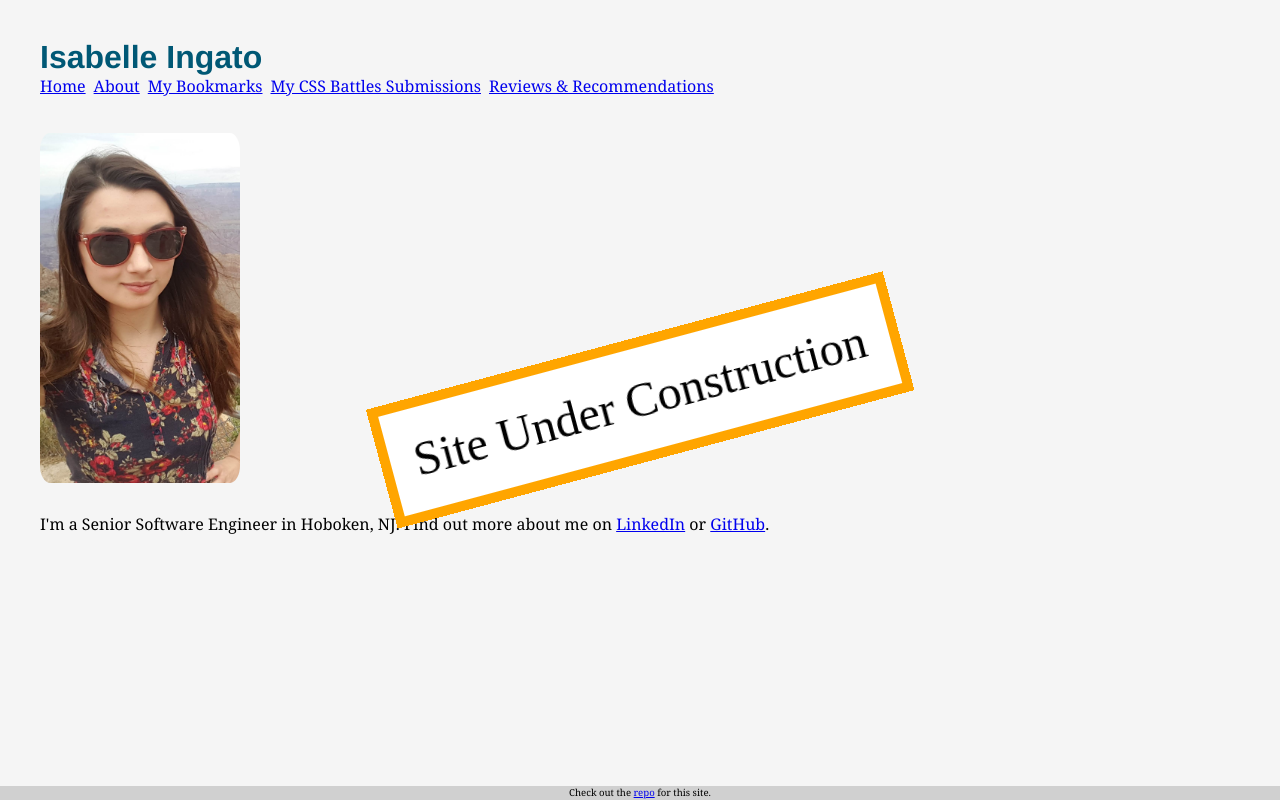
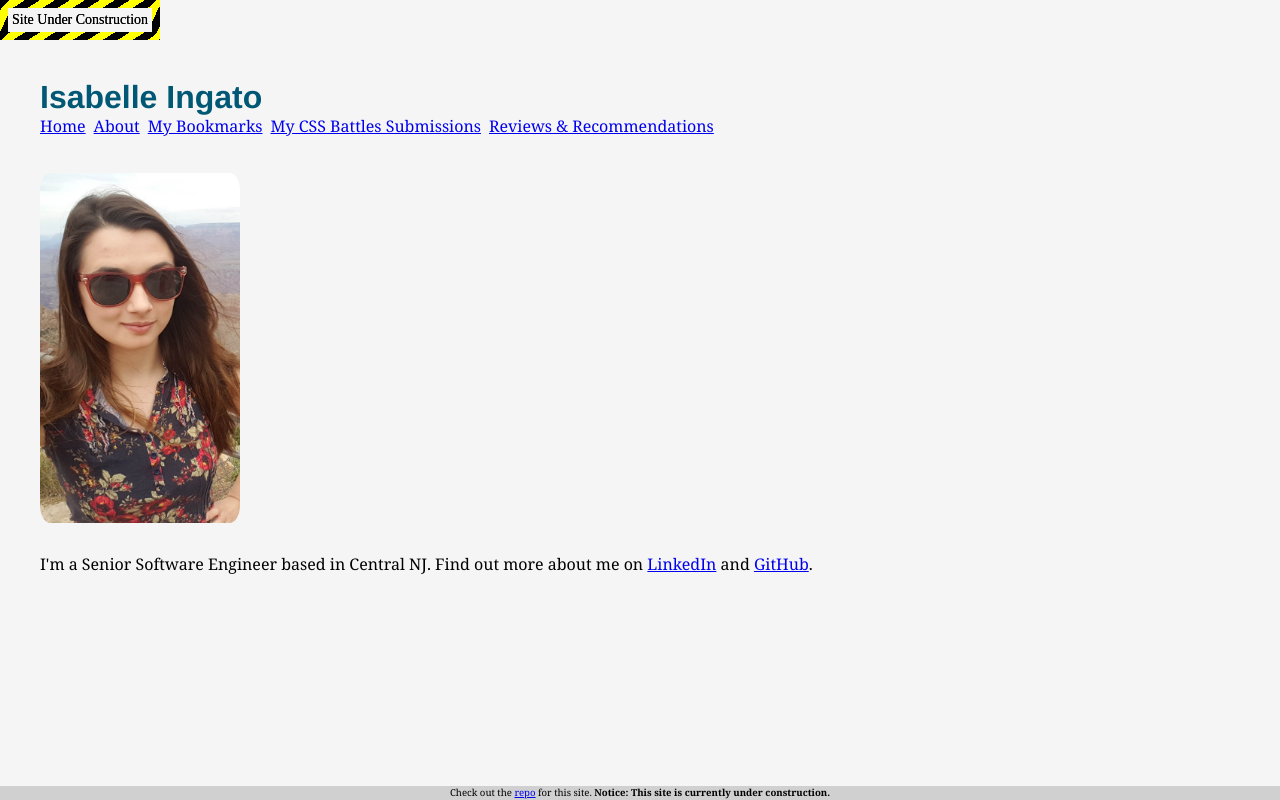
Before and after one commit to isabelleingato/isabelleingato.github.io, a Gatsby site: page /about in a window 1280 px wide. Built offline with nearby package versions, Linux system fonts and the light colour scheme; Gatsby itself is replaced by a stand-in of ours; some packages are replaced by stand-ins of ours.

Commit message:
Upgrade dependency versions. Restyle under construction warning. Add recommended books. Update About Me.

```diff
--- a/gatsby-config.js
+++ b/gatsby-config.js
@@ -5,7 +5,6 @@ module.exports = {
     description: `Personal website for Isabelle Ingato`,
   },
   plugins: [
-    //`gatsby-plugin-theme-ui`,
     {
       resolve: `gatsby-plugin-manifest`,
       options: {
@@ -38,7 +37,6 @@ module.exports = {
       resolve: `gatsby-plugin-netlify`,
       options: {
         mergeSecurityHeaders: true, // boolean to turn off the default security headers
-        mergeLinkHeaders: true, // boolean to turn off the default gatsby js headers
       },
     },
   ],
--- a/src/components/layout.js
+++ b/src/components/layout.js
@@ -1,7 +1,7 @@
 import React from "react";
 import { Link } from "gatsby";
 import Warning from "./warning";
-import layoutStyles from "./layout.module.scss";
+import * as layoutStyles from "./layout.module.scss";
 
 const ListLink = (props) => (
   <li>
@@ -11,8 +11,9 @@ const ListLink = (props) => (
 
 export default function Layout({ children }) {
   return (
-    <div style={{ margin: `5vmin` }}>
+    <div style={{ margin: `10vmin 5vmin` }}>
       <header>
+        <Warning />
         <h1>Isabelle Ingato</h1>
         <ul role="navigation" className={layoutStyles.navLinks}>
           <ListLink to="/">Home</ListLink>
@@ -35,7 +36,7 @@ export default function Layout({ children }) {
         >
           repo
         </a>{" "}
-        for this site.
+        for this site. <b>Notice: This site is currently under construction.</b>
       </footer>
       <Warning></Warning>
     </div>
--- a/src/components/modal.js
+++ b/src/components/modal.js
@@ -1,5 +1,5 @@
 import React from "react";
-import modalStyles from "./modal.module.scss";
+import * as modalStyles from "./modal.module.scss";
 //import Modal from "react-bootstrap/Modal";
 
 // TODO: Just use react-bootstrap for goodness sake?
--- a/src/components/warning.js
+++ b/src/components/warning.js
@@ -1,5 +1,5 @@
 import React from "react";
-import warningStyles from "./warning.module.scss";
+import * as warningStyles from "./warning.module.scss";
 
 export default function Warning({ children }) {
   return <div className={warningStyles.container}>Site Under Construction</div>;
--- a/src/components/warning.module.scss
+++ b/src/components/warning.module.scss
@@ -1,12 +1,17 @@
 .container {
     width: max-content;
-    position: fixed;
-    top: 50%;
-    left: 50%;
-    transform: translate(-50%, -50%) rotate(-15deg);
-    background: white;
-    border: solid orange 10px;
-    font: 48px bold;
-    z-index: 30;
-    padding: 24px;
+    position: absolute;
+    top: 0;
+    left: 0;
+    border: 8px solid transparent;
+    border-image: repeating-linear-gradient(
+      135deg,
+      black,
+      black 10px,
+      yellow 10px,
+      yellow 20px
+    ) 12;
+    font: 14px bold;
+    padding: 4px;
+    margin-bottom: 16px;
 }
--- a/src/pages/about.js
+++ b/src/pages/about.js
@@ -11,14 +11,15 @@ export default function About() {
         alt="Profile photo for Isabelle Ingato"
       />
       <p>
-        I'm a Senior Software Engineer in Hoboken, NJ. Find out more about me on{" "}
+        I'm a Senior Software Engineer based in Central NJ. Find out more about
+        me on{" "}
         <a
           href="https://www.linkedin.com/pub/isabelle-ingato/70/486/a74"
           target="_blank"
         >
           LinkedIn
         </a>{" "}
-        or{" "}
+        and{" "}
         <a href="https://github.com/isabelleingato" target="_blank">
           GitHub
         </a>
```
Also changed, not shown: package.json (+14 -16 lines), src/components/grid.js (+5 -5 lines), src/pages/recommendations.js (+11 -0 lines), README.md, 1 other file.
